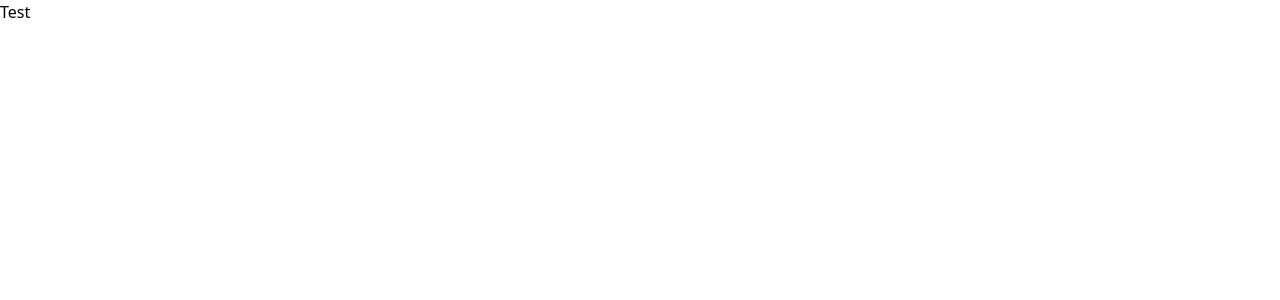
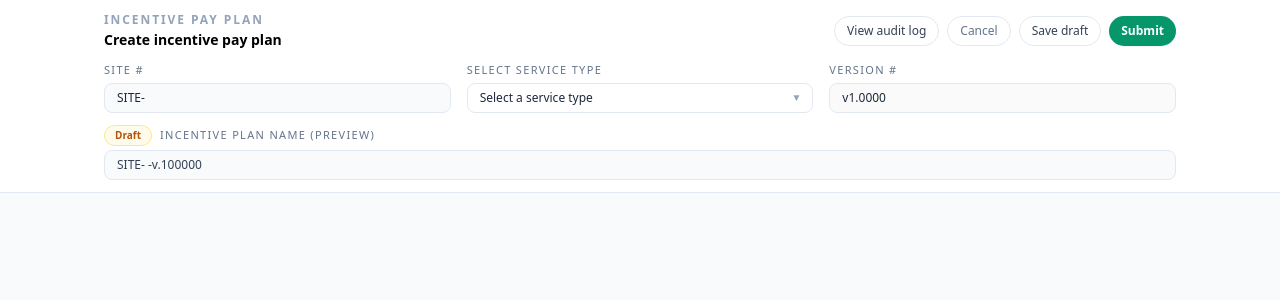
Before and after one commit to democapstone86/site-incentive-pay-plan, a React (Vite) app: page /createIncentive in a window 1280 px wide. Shown: the top 300 px of the page. Built offline with nearby package versions, Linux system fonts and the light colour scheme.

Commit message:
Added dynamic service selection and preview title

```diff
--- a/src/pages/CreateIncentive.tsx
+++ b/src/pages/CreateIncentive.tsx
@@ -1,9 +1,134 @@
 import * as React from "react";
+import { useLocation } from "react-router-dom";
 
-export default function HeaderAndFourContainers() {
+const DETAIL_SERVICES_ROWS = [
+  { id: 1, service: "Delivery" },
+  { id: 2, service: "Sorting" },
+  { id: 3, service: "Cross-Dock" },
+];
+
+export default function CreateIncentivePayPlan() {
+  const { state } = useLocation();
+  const siteId = state?.siteId;
+  const [selectedService, setSelectedService] = React.useState("");
+
   return (
-    <div>
-      <h1>Test</h1>
+    <div className="min-h-screen bg-slate-50">
+      <div className="sticky top-0 z-30 border-b border-slate-200 bg-white/90 backdrop-blur">
+        <div className="mx-auto max-w-6xl px-4 md:px-6 lg:px-10">
+          <div className="flex items-center justify-between py-3">
+            <div className="space-y-0.5">
+              <div className="text-xs font-semibold uppercase tracking-[0.16em] text-slate-400">
+                Incentive Pay Plan
+              </div>
+              <div className="text-sm font-semibold text-slice-900">
+                Create incentive pay plan
+              </div>
+            </div>
+
+            <div className="hidden gap-2 sm:flex">
+              <button
+                type="button"
+                className="rounded-full border border-slate-200 bg-white px-3 py-1.5 text-xs font-medium text-slate-700 hover:bg-slate-50"
+              >
+                View audit log
+              </button>
+              <button
+                type="button"
+                className="rounded-full border border-slate-200 bg-white px-3 py-1.5 text-xs font-medium text-slate-500 hover:bg-slate-50"
+              >
+                Cancel
+              </button>
+              <button
+                type="button"
+                disabled={false}
+                className={
+                  "rounded-full border border-slate-200 bg-white px-3 py-1.5 text-xs font-medium text-slate-700 hover:bg-slate-50"
+                }
+              >
+                Save draft
+              </button>
+              <button
+                type="button"
+                disabled={false}
+                className={
+                  "rounded-full bg-emerald-600 px-3 py-1.5 text-xs font-semibold text-white shadow-sm hover:bg-emerald-500"
+                }
+              >
+                Submit
+              </button>
+            </div>
+          </div>
+
+          <div className="flex flex-col gap-3 pb-3 sm:flex-row sm:items-end sm:gap-4">
+            <div className="flex-1 min-w-[140px]">
+              <label className="mb-1 block text-[11px] font-medium uppercase tracking-[0.12em] text-slate-500">
+                Site #
+              </label>
+              <input
+                type="text"
+                value={`SITE-${siteId?.id ?? ""}`}
+                disabled
+                className="w-full rounded-lg border border-slate-200 bg-slate-50 px-3 py-1.5 text-xs text-slate-800 outline-none"
+              />
+            </div>
+
+            <div className="flex-1 min-w-[180px]">
+              <label className="mb-1 block text-[11px] font-medium uppercase tracking-[0.12em] text-slate-500">
+                Select Service Type
+              </label>
+              <div className="relative">
+                <select
+                  className="w-full appearance-none rounded-lg border border-slate-200 bg-white px-3 py-1.5 text-xs text-slate-800 outline-none"
+                  value={selectedService}
+                  onChange={(e) => setSelectedService(e.target.value)}
+                >
+                  <option value="" disabled>
+                    Select a service type
+                  </option>
+
+                  {DETAIL_SERVICES_ROWS.map((row) => (
+                    <option key={row.id} value={row.service}>
+                      {row.service}
+                    </option>
+                  ))}
+                </select>
+                <span className="pointer-events-none absolute inset-y-0 right-3 flex items-center text-[10px] text-slate-400">
+                  &#9660;
+                </span>
+              </div>
+            </div>
+
+            <div className="flex-1 min-w-[140px]">
+              <label className="mb-1 block text-[11px] font-medium uppercase tracking-[0.12em] text-slate-500">
+                Version #
+              </label>
+              <input
+                type="text"
+                value="v1.0000"
+                disabled
+                className="w-full rounded-lg border border-slate-200 px-3 py-1.5 text-xs text-slate-800 outline-none"
+              />
+            </div>
+          </div>
+
+          <div className="pb-3">
+            <div className="mb-1 flex items-center gap-2">
+              <span className="inline-flex items-center rounded-full border border-amber-200 bg-amber-50 px-2.5 py-0.5 text-[10px] font-semibold text-amber-700">
+                Draft
+              </span>
+              <label className="block text-[11px] font-medium uppercase tracking-[0.12em] text-slate-500">
+                Incentive plan name (preview)
+              </label>
+            </div>
+            <div className="rounded-lg border border-slate-200 bg-slate-50 px-3 py-1.5 text-xs text-slate-700">
+              {`SITE-${siteId?.id ?? ""} ${
+                selectedService ? `-${selectedService}` : ""
+              }-v.100000`}
+            </div>
+          </div>
+        </div>
+      </div>
     </div>
   );
 }
```
